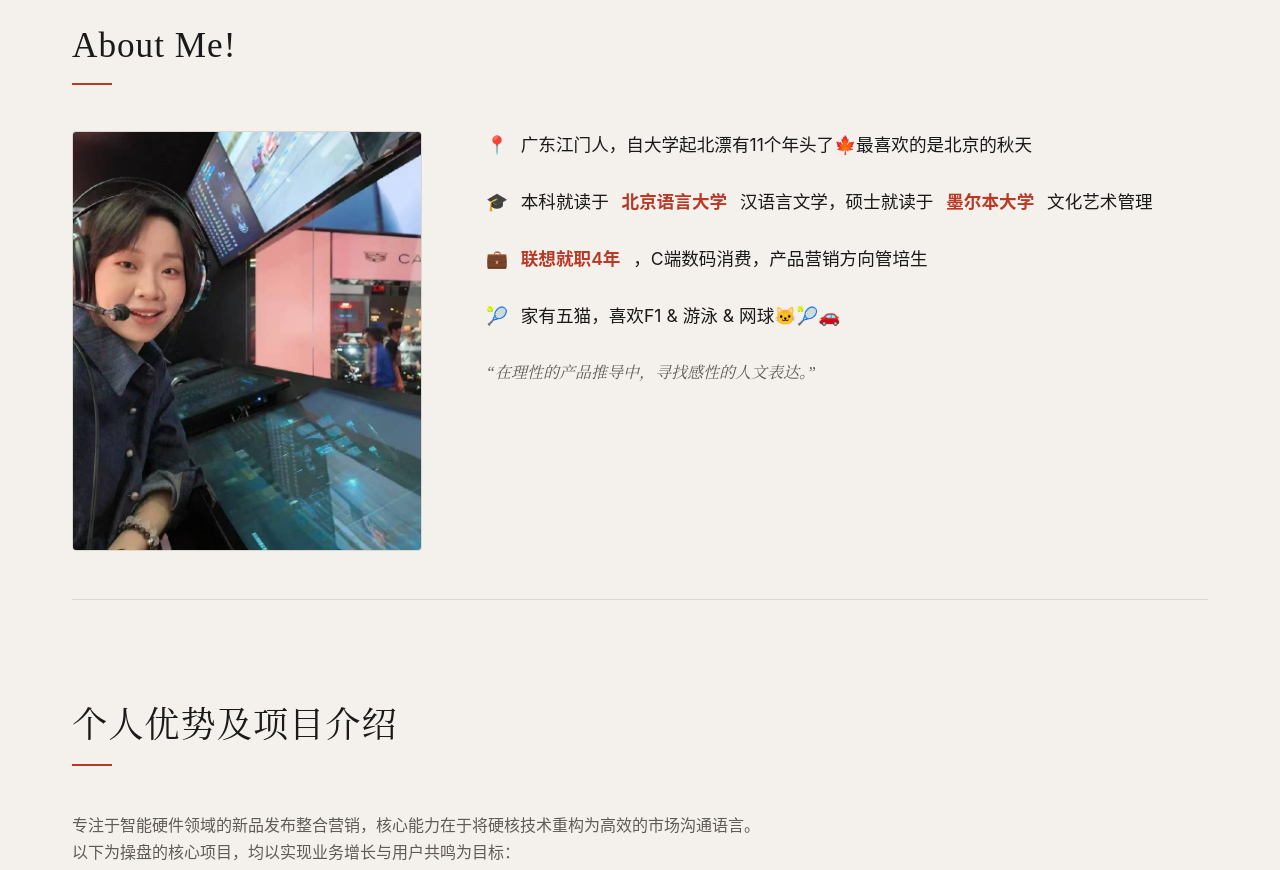
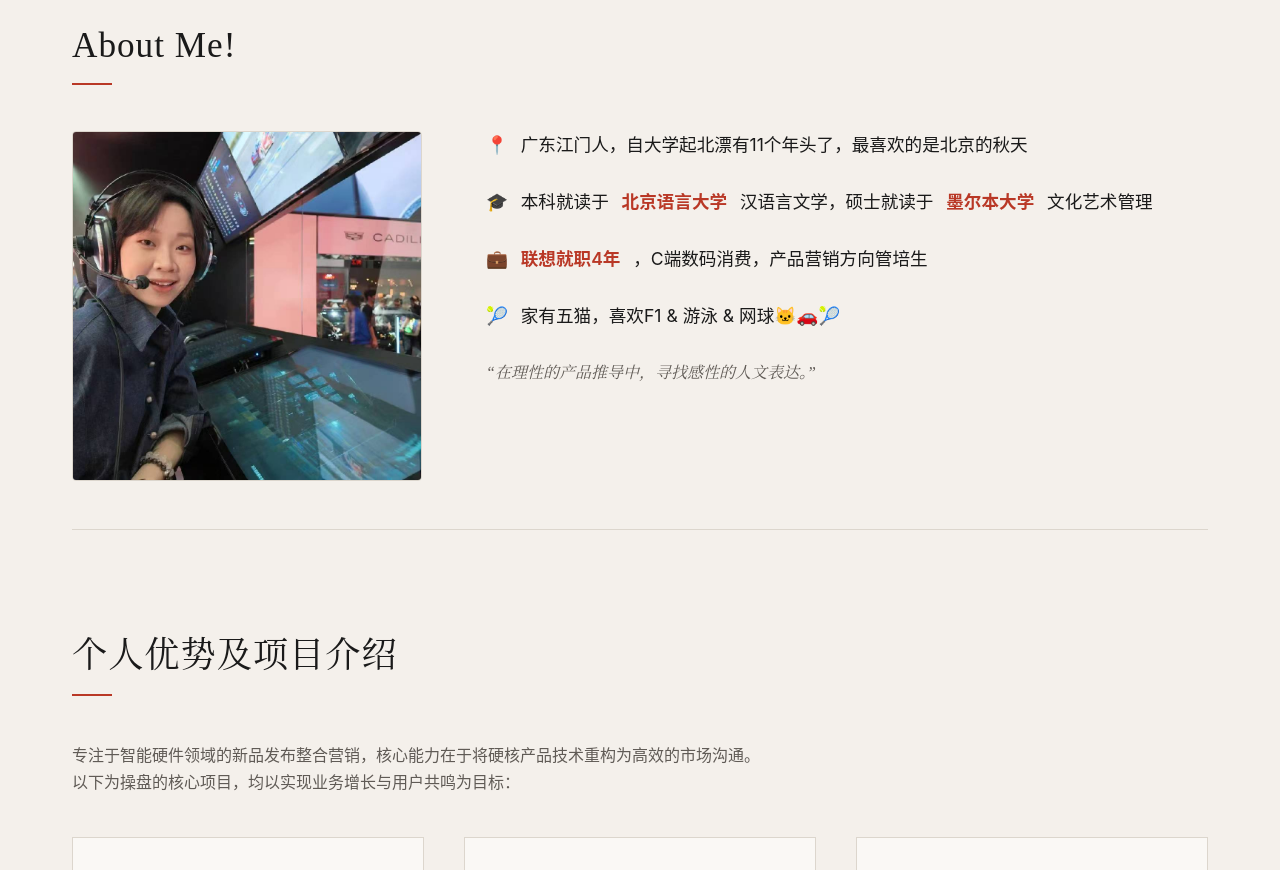
Before and after one commit to KaydenG-Git/KaydenGao_DigitalProfile, a plain HTML site: page index.html in a window 1280 px wide. Shown: the part 1020-1890 px from the top of the page. Drawn offline with Linux system fonts and the light colour scheme.

Commit message:
Update index.html
yeahh!! so interesting!!

```diff
--- a/index.html
+++ b/index.html
@@ -185,7 +185,8 @@
 
         .about-photo-wrapper {
             width: 100%;
-            aspect-ratio: 1/1.2;
+            /* ⬇️ 这里改成了 1/1 正方形，图片会自动和右侧文本等高对齐 */
+            aspect-ratio: 1/1;
             background-color: var(--card-bg);
             border: 1px solid var(--border-color);
             border-radius: 4px;
@@ -504,6 +505,7 @@
         <div class="nav-container">
        <div class="logo">高玮苹 Kayden</div>
             <nav>
+                <a href="#about">About Me</a>
                 <a href="#advantages">项目介绍</a>
                 <a href="#methodology">方法论心得</a>
                 <a href="#contact">联系我</a>
@@ -543,10 +545,10 @@
                 </div>
                 <div class="about-content">
                     <ul class="about-list">
-                        <li><span>📍</span> 广东江门人，自大学起北漂有11个年头了🍁最喜欢的是北京的秋天</li>
+                        <li><span>📍</span> 广东江门人，自大学起北漂有11个年头了，最喜欢的是北京的秋天</li>
                         <li><span>🎓</span> 本科就读于<strong>北京语言大学</strong>汉语言文学，硕士就读于<strong>墨尔本大学</strong>文化艺术管理</li>
                         <li><span>💼</span> <strong>联想就职4年</strong>，C端数码消费，产品营销方向管培生</li>
-                        <li><span>🎾</span> 家有五猫，喜欢F1 & 游泳 & 网球🐱🎾🚗</li>
+                        <li><span>🎾</span> 家有五猫，喜欢F1 & 游泳 & 网球🐱🚗🎾</li>
                     </ul>
                     <p style="font-family: var(--font-serif); font-style: italic; color: var(--text-muted); margin-top: 1rem;">
                         “在理性的产品推导中，寻找感性的人文表达。”
@@ -558,7 +560,7 @@
         <section id="advantages">
             <h2 class="section-header">个人优势及项目介绍</h2>
             <p style="color: var(--text-muted); margin-bottom: 2.5rem; max-width: 700px;">
-                专注于智能硬件领域的新品发布整合营销，核心能力在于将硬核技术重构为高效的市场沟通语言。以下为操盘的核心项目，均以实现业务增长与用户共鸣为目标：
+                专注于智能硬件领域的新品发布整合营销，核心能力在于将硬核产品技术重构为高效的市场沟通。以下为操盘的核心项目，均以实现业务增长与用户共鸣为目标：
             </p>
 
             <div class="advantages-grid">
```
